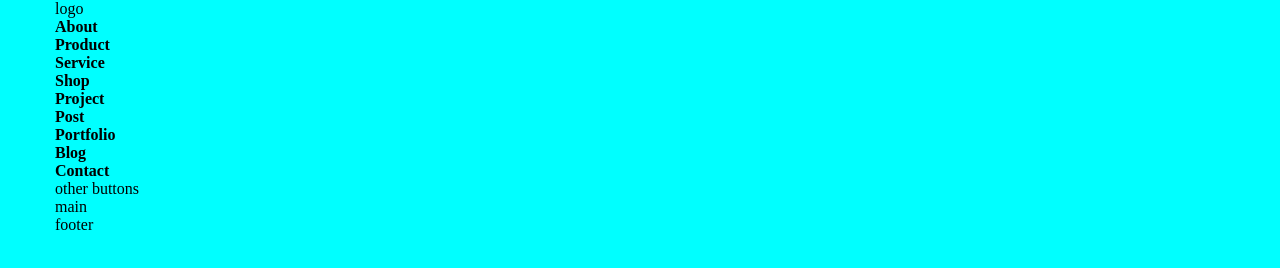
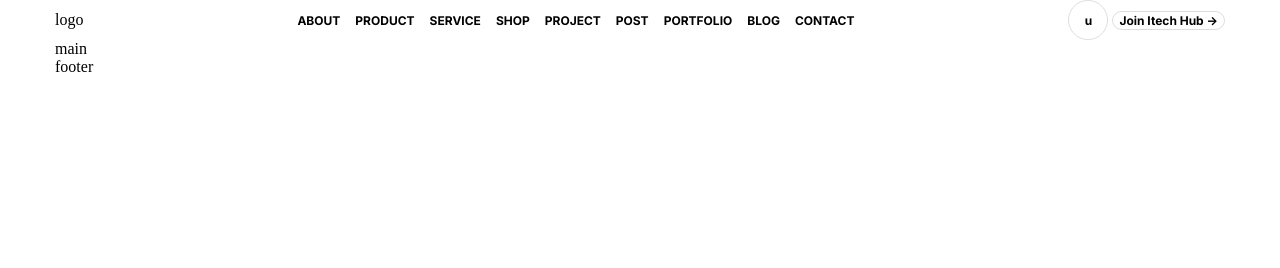
Before and after one commit to Amber2703/itech, a website built with Vite: page index.html in a window 1280 px wide. Built offline with nearby package versions, Linux system fonts and the light colour scheme.

Commit message:
font, butons

```diff
--- a/index.html
+++ b/index.html
@@ -11,7 +11,7 @@
     <header>
       <div class="container">
         <div>logo</div>
-        <nav>
+        <nav class="navigation">
           <ul>
             <li><a class="link" href="./pages/about/index.html">About</a></li>
             <li>
@@ -34,7 +34,10 @@
             </li>
           </ul>
         </nav>
-        <div>other buttons</div>
+        <div>
+          <button class="button button--round">u</button>
+          <button class="button">Join Itech Hub -></button>
+        </div>
       </div>
     </header>
     <main>
--- a/style.scss
+++ b/style.scss
@@ -1,7 +1,8 @@
 @use "./styles/global";
+@import url('https://fonts.googleapis.com/css2?family=Inter:wght@700&display=swap');
 
 html {
-  background-color: aqua;
+  background-color: var(--white-color);
   color: var(--black-color);
 }
 
@@ -22,6 +23,12 @@ a {
   text-decoration: none;
 }
 
+button {
+  background-color: transparent;
+  border: none;
+  outline: none;
+}
+
 ul {
   list-style: none;
 }
--- a/styles/buttons.scss
+++ b/styles/buttons.scss
@@ -0,0 +1,21 @@
+.button {
+  border: 1px solid var(--grey-color);
+  transition: var(--transition);
+  border-radius: 10px;
+  font: var(--smaller-font);
+  cursor: pointer;
+
+
+  &:hover,
+  &active,
+  &:focus {
+    border-color: var(--violett-color);
+  }
+
+  &--round {
+    --size: 40px;
+    height: var(--size);
+    width: var(--size);
+    border-radius: 50%;
+  }
+}
--- a/styles/colors.scss
+++ b/styles/colors.scss
@@ -1,4 +1,6 @@
 :root {
     --black-color: #000000;
+    --white-color: #ffffff;
+    --grey-color: #0002;
     --violett-color: #5842bc;
 }
--- a/styles/layout.scss
+++ b/styles/layout.scss
@@ -5,6 +5,13 @@ footer {
   display: flex;
   flex-direction: column;
   align-items: center;
+}
+
+header .container {
+  display: flex;
+  justify-content: space-between;
+  align-items: center;
+  gap: var(--gap);
 }
 
 .container {
@@ -23,3 +30,11 @@ footer {
     width: 1320px;
   }
 }
+
+.navigation ul {
+  display: flex;
+  gap: var(--gap);
+  font: var(--smaller-font);
+  text-transform: uppercase;
+
+}
--- a/styles/variables.scss
+++ b/styles/variables.scss
@@ -4,5 +4,7 @@ $desktop: 1200px;
 $bigger-desktop: 1400px;
 
 :root {
+  --smaller-font: 700 12px 'Inter', sans-serif;
+  --gap: 15px;
   --transition: 0.3s;
 }
```
